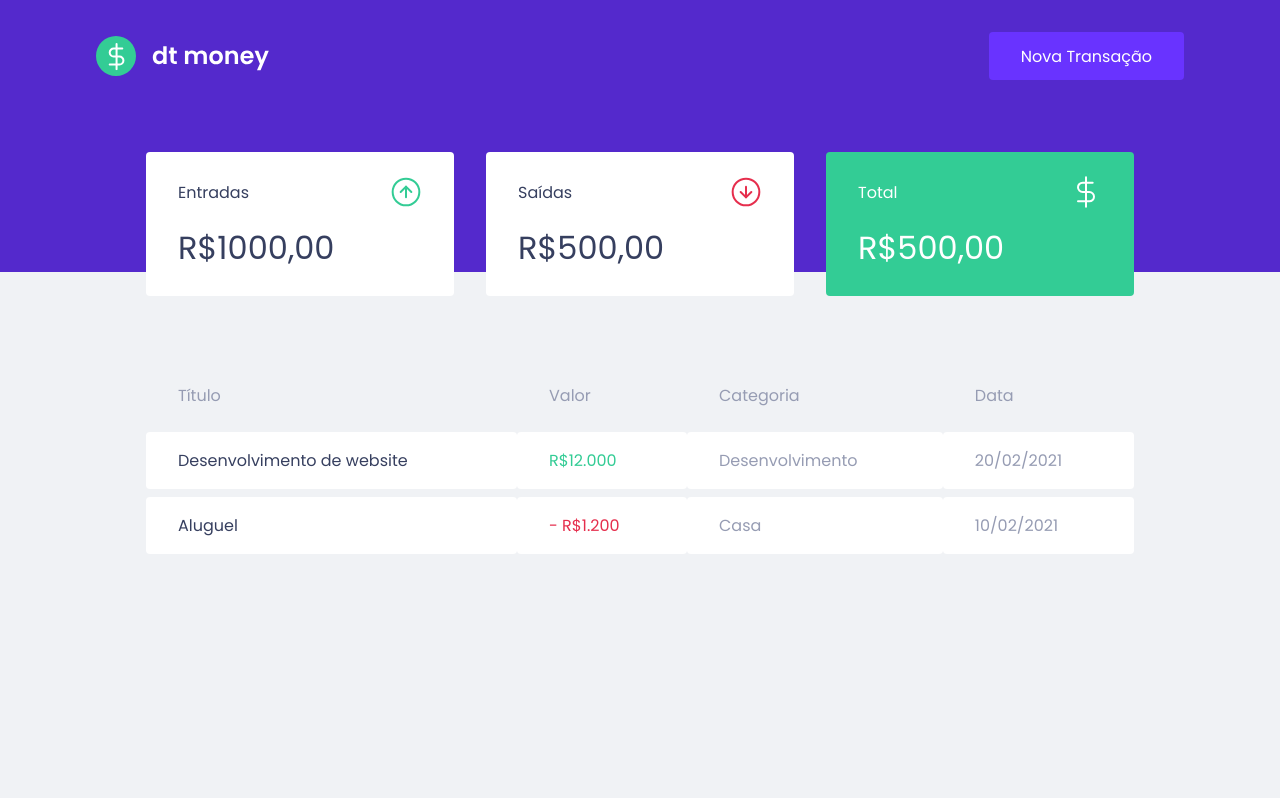
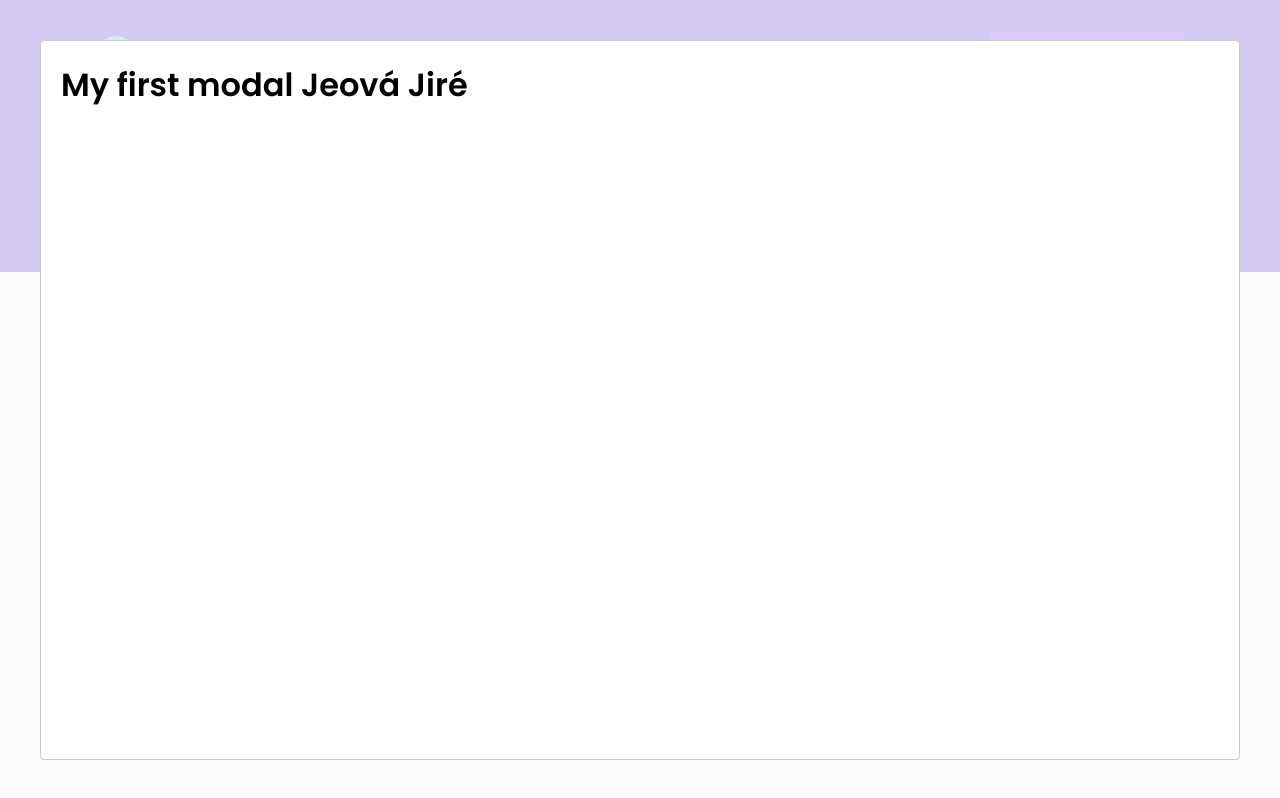
Before and after one commit to lopes-joe/ignite-dt-money, a React (Create React App) app: page / in a window 1280 px wide. Both pictures are taken after a click on the button "Nova Transação". Built offline with nearby package versions, Linux system fonts and the light colour scheme; no server answers; what miragejs would draw is missing.

Commit message:
Janela modal criada

```diff
--- a/package.json
+++ b/package.json
@@ -3,10 +3,12 @@
   "version": "0.1.0",
   "private": true,
   "dependencies": {
+    "@types/react-modal": "^3.12.1",
     "axios": "^0.22.0",
     "miragejs": "^0.1.42",
     "react": "^17.0.2",
     "react-dom": "^17.0.2",
+    "react-modal": "^3.14.3",
     "react-scripts": "4.0.3",
     "styled-components": "^5.3.1",
     "web-vitals": "^1.0.1"
--- a/src/App.tsx
+++ b/src/App.tsx
@@ -1,12 +1,24 @@
+import { useState } from "react";
+import Modal from "react-modal";
 import { Dashboard } from "./components/Dashboard";
 import { Header } from "./components/Header";
 import { GlobalStyle } from "./styles/global";
 
 export function App() {
+  const [isNewTransactionModalOpen, setIsNewTransactionModalOpen] = useState(false)
+    function handleOpenNewTransactionModal(){
+        setIsNewTransactionModalOpen(true)
+    }
+    function handleCloseNewTransactionModal(){
+        setIsNewTransactionModalOpen(false)
+    }
 
   return (
     <>
-      <Header/>
+      <Modal isOpen={isNewTransactionModalOpen} onRequestClose={handleCloseNewTransactionModal}>
+        <h1>My first modal Jeová Jiré</h1>
+      </Modal>
+      <Header onOpenNewTransactionModal={handleOpenNewTransactionModal}/>
       <Dashboard/>
       <GlobalStyle />
     </>
--- a/src/components/Header/index.tsx
+++ b/src/components/Header/index.tsx
@@ -1,13 +1,16 @@
 import logoImg from '../../assets/logo.svg'
 import { Container, Content } from './styles'
-export function Header(){
 
+interface HeaderProps {
+    onOpenNewTransactionModal : ()=> void
+}
+export function Header(props : HeaderProps){
     return(
         <>
             <Container>
                 <Content>
                     <img src={logoImg} alt="dt money"/>
-                    <button type="button">
+                    <button type="button" onClick={props.onOpenNewTransactionModal}>
                         Nova Transação
                     </button>
                 </Content>
--- a/src/services/api.ts
+++ b/src/services/api.ts
@@ -1,7 +1,5 @@
 import Axios from "axios";
-
 export const api = Axios
-
 api.create({
     baseURL : "http://localhost:3000/api"
 })
```
Also changed, not shown: 1 other file (tests, documents, lock files or other folders).
